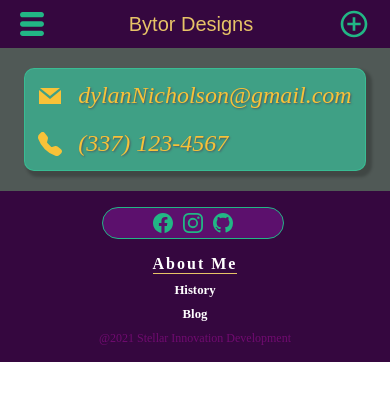
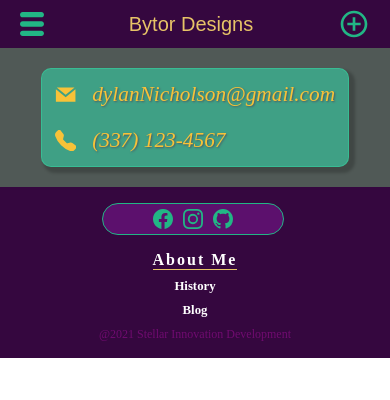
Before and after one commit to NicBab/Bytor_Designs, a React (Create React App) app: page /contact in a window 390 px wide. Shown: the top 400 px of the page. Built offline with nearby package versions, Linux system fonts and the light colour scheme.

Commit message:
adjust contact container font size for mobile visibility

```diff
--- a/src/pages/css/Contact.css
+++ b/src/pages/css/Contact.css
@@ -10,8 +10,6 @@
   background: rgba(41, 250, 194, 0.441);
   border-radius: 10px;
   box-shadow: 0 4px 30px rgba(0, 0, 0, 0.1);
-  /* backdrop-filter: blur(18.8px);
-    -webkit-backdrop-filter: blur(18.8px);*/
   border: 0.9px solid rgba(55, 204, 154, 0.65);
   box-shadow: 4px 4px 3px 2px rgba(0, 0, 0, 0.2);
   z-index: 0;
@@ -22,7 +20,7 @@
   justify-content: start;
   align-items: center;
   padding: 8px;
-  font-size: 18pt;
+  font-size: 16pt;
   margin: 5px;
   color: #f8c238;
   cursor: pointer;
```
